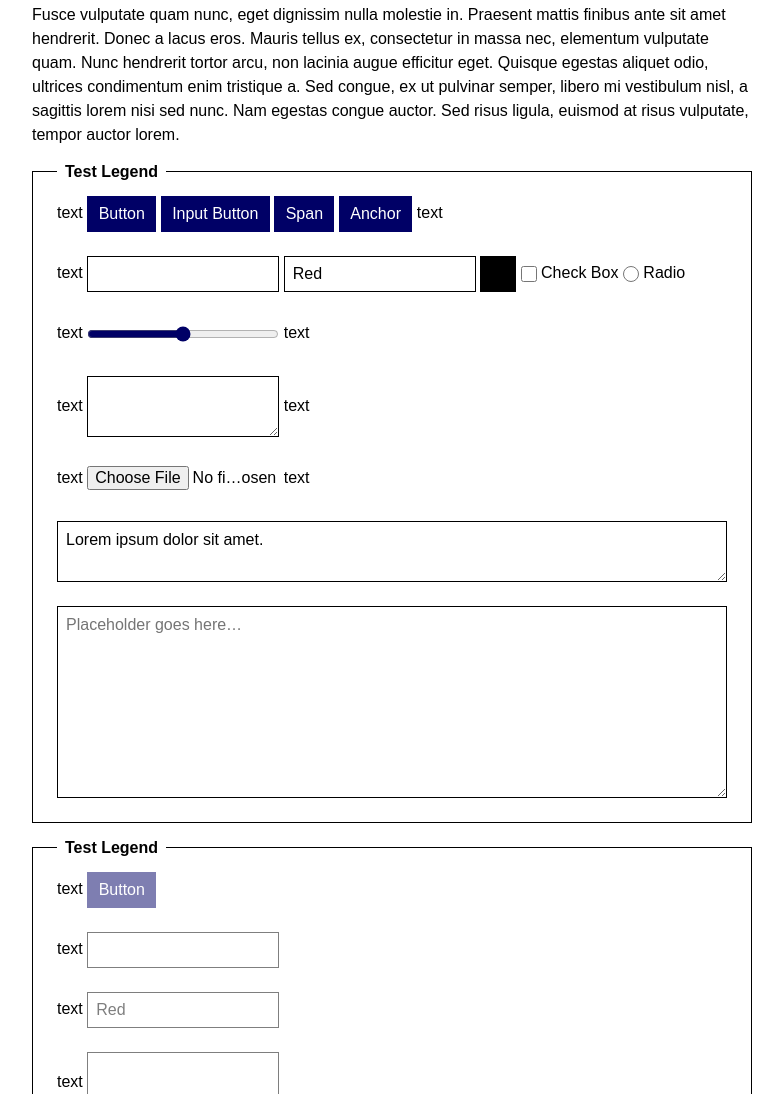
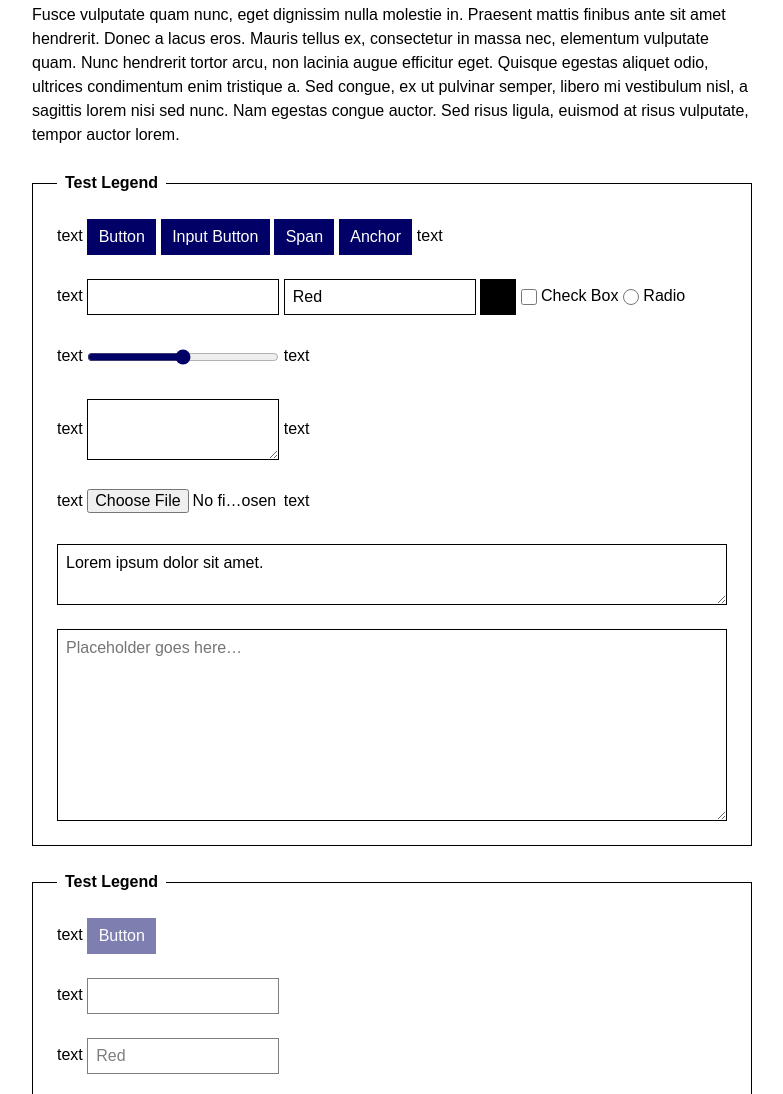
Before and after one commit to taufik-nurrohman/layout, a plain HTML site: page index.html in a window 1280 px wide. Shown: the part 3041-4135 px from the top of the page, without its empty margins (248-1031 px from the left). Drawn offline with Linux system fonts and the light colour scheme.

Commit message:
Restore Legend Style

```diff
--- a/index.css
+++ b/index.css
@@ -152,9 +152,6 @@ kbd {
 }
 
 legend {
-  background: var(--fill);
-  float: left;
-  margin: calc(var(--gap) * -1.5) 0 0;
   padding: 0 .5rem;
 }
 
```
Also changed, not shown: index.min.css.
